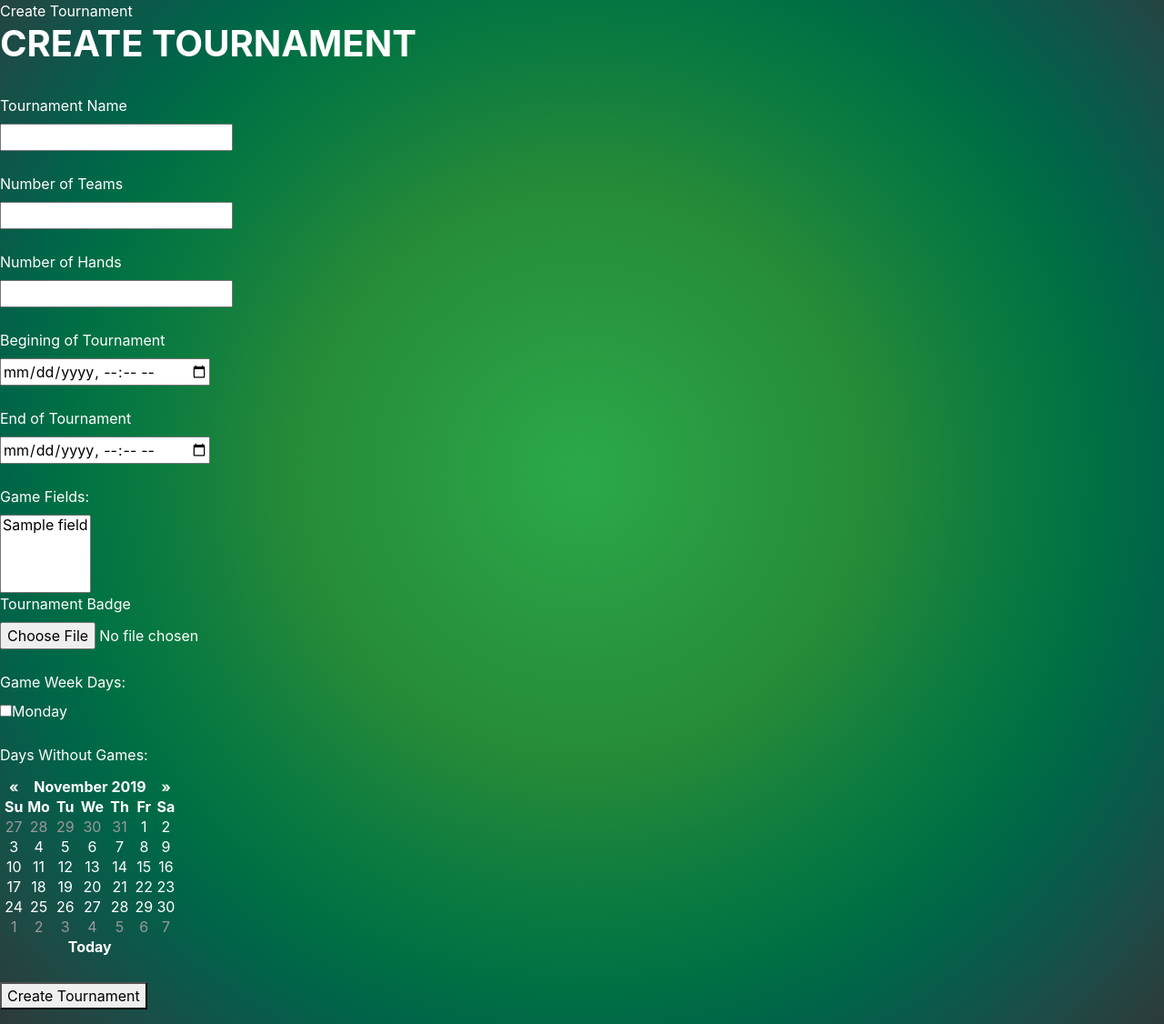
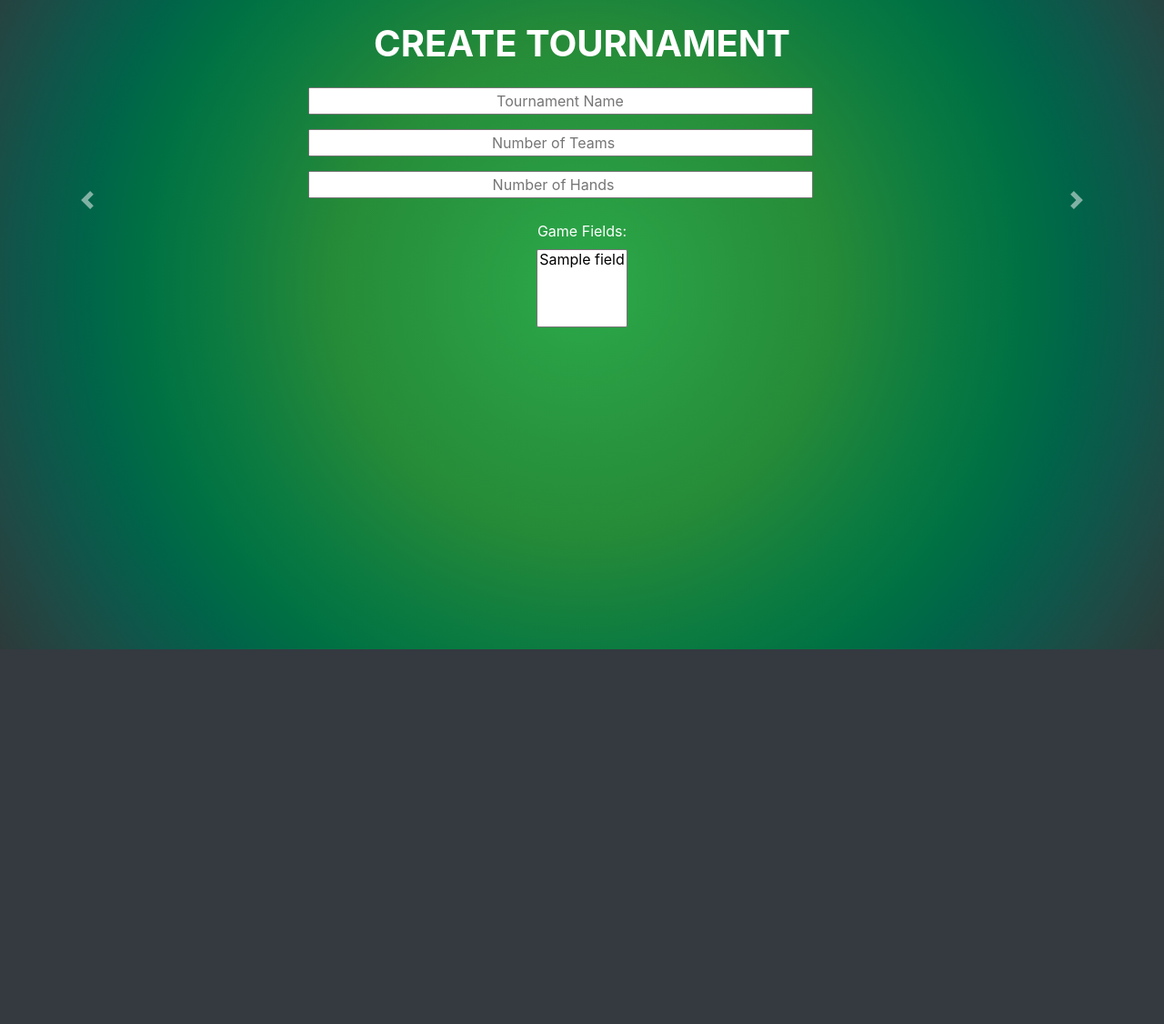
Before and after one commit to miguelpmmarques/DataBaseProject, a Django app: page /tournaments/create/ in a window 1280 px wide. Shown: the part 86-1212 px from the top of the page at 91% size. After the commit the page ends 800 px from the top, so only its background shows below. Run offline with Django 3.2, Linux system fonts and the light colour scheme; a user stored in the database is signed in; tables that the repository leaves empty hold one stand-in row (values such as "Sample post"); parts of the project's set-up code (start-up, migrations or seed data) failed here and were passed over; some libraries are stand-ins or nearby versions.

Commit message:
some screens

```diff
--- a/UniLeague/main/templates/main/MainMenu.html
+++ b/UniLeague/main/templates/main/MainMenu.html
@@ -15,8 +15,12 @@
     {% block body %}
     <script src="{% static 'js/adminMenu.js' %}"></script>
 
+    <!-- REGISTERED USER -->
     {% if user.is_authenticated %}
     <h1 class="font-weight-bold text-center">Welcome {{user.first_name}} {{user.last_name}} </h1>
+      {% if user.}
+
+    <!-- UNREGISTERED USER -->
     {% else %}
     <h1 class="font-weight-bold text-center">Welcome</h1>
     <br>
--- a/UniLeague/main/templates/main/create_tournament.html
+++ b/UniLeague/main/templates/main/create_tournament.html
@@ -1,6 +1,6 @@
 {% include 'main/navbar.html' %}
 {% load static %}
-{% block title %}Create Tournament{% endblock %}
+<!-- {% block title %}Create Tournament{% endblock %} -->
 
 
 {% block imports %}
@@ -15,43 +15,99 @@
 {% block content %}
 {% block body %}
 <br>
-<form method="post" enctype="multipart/form-data">
+<form method="post" class="text-center m-auto" enctype="multipart/form-data">
     <h1><b>CREATE TOURNAMENT</b></h1>
     {% csrf_token %}
-    {% if labels %}
+
+      <!-- TEST CAROUSEL -->
+      <div id="carouselExampleControls" class="carousel slide" data-ride="carousel" data-interval= false>
+        <div class="carousel-inner">
+          <div class="carousel-item active">
+            <div class="container m-auto text-center align-center">
             {% for k, v in labels.items %}
-    {% if k == "days_without_games" %}
-    <br><label for="datepicker">{{v.value}}:</label>
-    <div id="datepicker" name="datepicker">
-        <input type="text" class="form-control" hidden="true" name="{{k}}" required>
+              {% if k == "name" %}
+                <input type="{{v.type}}" class="mt-3 mr-5 w-50 text-center" name="{{k}}" id="{{k}}" required placeholder="{{v.value}}"></input><br>
+              {% elif k == "number_teams" %}
+                <input type="{{v.type}}" class="mt-3 mr-5 w-50 text-center" name="{{k}}" id="{{k}}" required placeholder="{{v.value}}"></input><br>
+              {% elif k == "number_of_hands" %}
+                <input type="{{v.type}}" class="mt-3 mr-5 w-50 text-center" name="{{k}}" id="{{k}}" required placeholder="{{v.value}}"></input>
+              {% endif %}
+            {% endfor %}
             </div>
-    <br>
-    {% elif k == "fields" %}
+
+            <div class="container">
+              {% for k, v in labels.items %}
+                {% if k == "fields" %}
                   <br><label for="{{k}}">{{v.value}}:</label><br>
                   <select name="{{k}}" multiple>
                       {% for field in v.choices %}
                       <option value="{{field.id}}">{{field.name}}</option>
                       {% endfor %}
                   </select>
+                  {% endif %}
+                {% endfor %}
+              </div>
+          </div>
+          <div class="carousel-item">
+            <div class="container m-auto text-center justify-content-center">
+              {% for k, v in labels.items %}
+                {% if k == "beginTournament" %}
+                  <br><label for="{{k}}" class="mt-5 text-center">{{v.value}}:</label><br>
+                  <input type="{{v.type}}" class="mr-5 text-center"  name="{{k}}" id="{{k}}" required placeholder="{{v.value}}"></input>
+                {% elif k == "endTournament" %}
+                  <br><label for="{{k}}" class="mt-5 text-center">{{v.value}}:</label><br>
+                  <input type="{{v.type}}" class="mr-5 text-center" name="{{k}}" id="{{k}}" required placeholder="{{v.value}}"></input><br>
+
                 {% elif k == "game_week_days" %}
-    <br><label for="{{k}}">{{v.value}}:</label><br>
-    <fieldset id="{{k}}" name="{{k}}">
+
+                <label for="{{k}}" class="mt-5">{{v.value}}:</label><br>
+                <fieldset id="{{k}}"  name="{{k}}">
                     {% for elem in v.choices %}
-        <input type="{{v.type}}" name="{{elem}}" id="{{elem}}">{{elem}} </input> <br>
+                      <input type="{{v.type}}" name="{{elem}}" id="{{elem}}">{{elem}} </input>
                     {% endfor %}
                 </fieldset>
-    {% else %}
-    <br><label for="{{k}}">{{v.value}}</label><br>
-    <input type="{{v.type}}" name="{{k}}" id="{{k}}" required><br>
+
+
                 {% endif %}
               {% endfor %}
+            </div>
+          </div>
+          <div class="carousel-item">
 
-    {% else %}
-    <h1>Some Error occured</h1>
-    {%  endif %}
+            <div class="row">
+              <div class="col"></div>
+              <div class="col-2">
+                {% for k, v in labels.items %}
+
+                  {% if k == "days_without_games" %}
+                    <br><label for="datepicker" class="mt-2 ">{{v.value}}:</label>
+
+                    <div id="datepicker" class= "mt-2 datepicker-center inline-block center-block block"name="datepicker">
+                        <input type="text" class="form-control" hidden="true" name="{{k}}" required>
+                    </div>
+
+                  {% endif %}
+                {% endfor %}
+                <button type="submit" class="mt-2"id="create">Create Tournament</button>
+              </div>
+              <div class="col"></div>
+            </div>
+          </div>
+        </div>
+        <a class="carousel-control-prev" href="#carouselExampleControls" role="button" data-slide="prev">
+          <span class="carousel-control-prev-icon" aria-hidden="true"></span>
+          <span class="sr-only">Previous</span>
+        </a>
+        <a class="carousel-control-next" href="#carouselExampleControls" role="button" data-slide="next">
+          <span class="carousel-control-next-icon" aria-hidden="true"></span>
+          <span class="sr-only">Next</span>
+        </a>
+      </div>
 
 
-    <button type="submit" id="create">Create Tournament</button>
     </form>
+
+
+</div>
 {% endblock %}
 {% endblock %}
```
Also changed, not shown: UniLeague/main/templates/main/createTeam.html (+37 -6 lines). Lines whose indentation alone changed are shown as unchanged.
